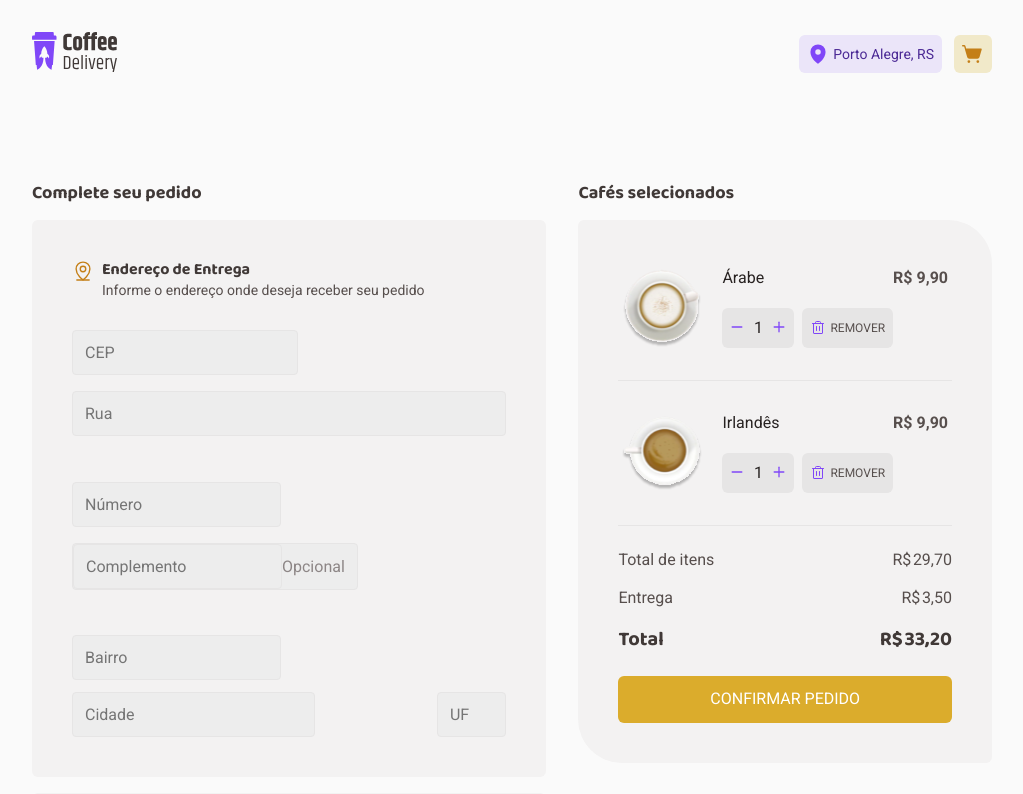
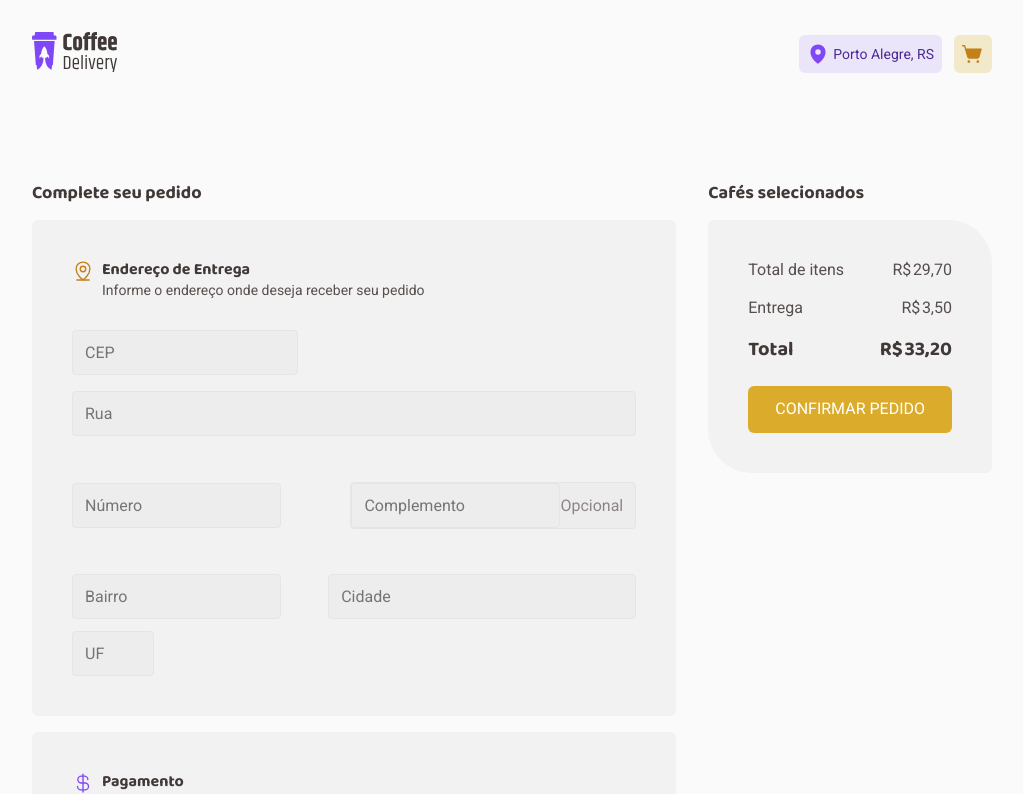
Before and after one commit to MartinGBB/coffee-delivery, a React (Vite) app: page /checkout in a window 1280 px wide. Shown: the top 794 px of the page, without its empty margins (128-1151 px from the left). Built offline with nearby package versions, Linux system fonts and the light colour scheme.

Commit message:
feat: passa dados para checkout

```diff
--- a/src/pages/Checkout/index.tsx
+++ b/src/pages/Checkout/index.tsx
@@ -1,5 +1,7 @@
+import { useContext } from 'react'
 import { useNavigate } from 'react-router-dom'
-import { productsOrder } from '../../utils/productsData'
+import { CoffeeContext } from '../../components/context/coffeeContext'
+// import { productsOrder } from '../../utils/productsData'
 import { ConfirmOrder } from './ConfirmOrder'
 import { FormPayment } from './FormPayment'
 import {
@@ -10,6 +12,7 @@ import {
 } from './styles'
 
 export function Checkout() {
+  const { addCoffee } = useContext(CoffeeContext)
   const navigate = useNavigate()
 
   function confirmOrder() {
@@ -23,7 +26,7 @@ export function Checkout() {
       <ConfirmOrden>
         <h1>Cafés selecionados</h1>
         <SelectedContainer>
-          {productsOrder.map((product) => (
+          {addCoffee.map((product) => (
             <ConfirmOrder key={product.id} product={product} />
           ))}
 
```
